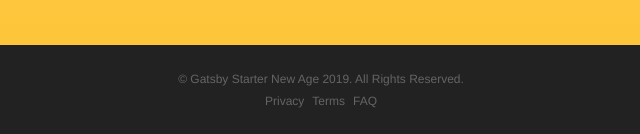
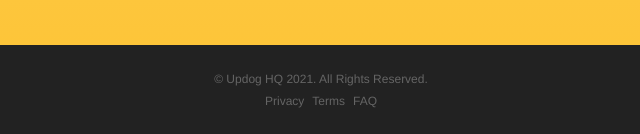
Before and after one commit to UpdogHQ/UpdogHQ.github.io, a Gatsby site: page / in a window 1280 px wide. Shown: the part 3019-3153 px from the top of the page, 319-959 px from the left. Built offline with nearby package versions, Linux system fonts and the light colour scheme; Gatsby itself is replaced by a stand-in of ours; a web font is replaced by a local one.

Commit message:
Fixed footer.

```diff
--- a/src/components/Footer.js
+++ b/src/components/Footer.js
@@ -4,7 +4,7 @@ export default function Footer() {
   return (
     <footer>
       <div className="container">
-        <p>&copy; Gatsby Starter New Age 2019. All Rights Reserved.</p>
+        <p>&copy; Updog HQ 2021. All Rights Reserved.</p>
         <ul className="list-inline">
           <li className="list-inline-item">
             <a href="/#">Privacy</a>
```
